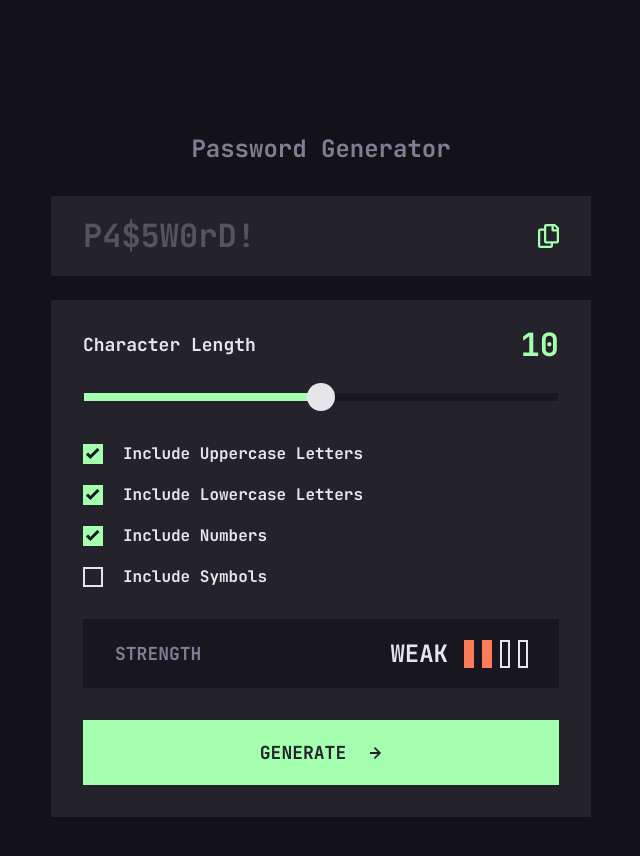
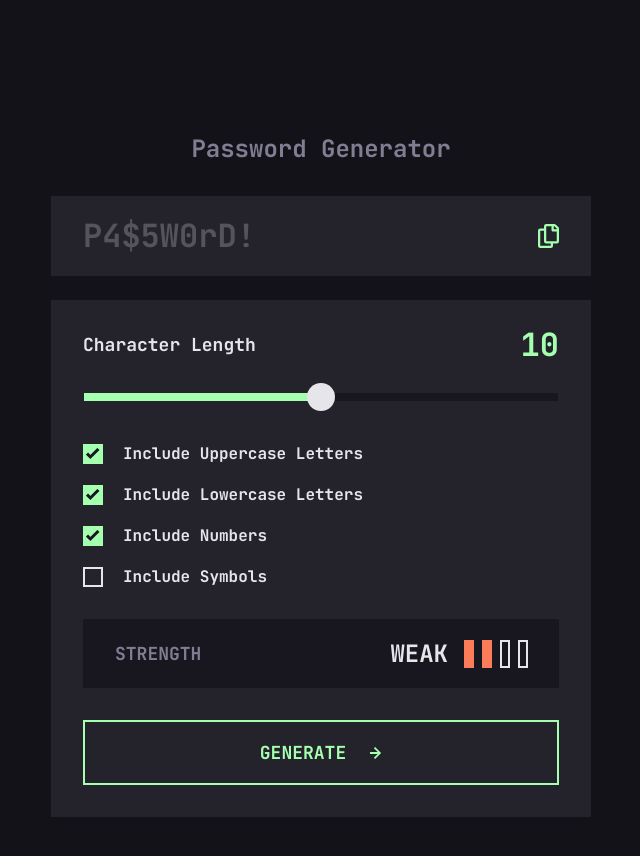
Before and after one commit to HanSeongLee/password-generator-app, a Next.js app: page / in a window 1280 px wide. In both pictures the pointer is over the button "GENERATE". Shown: the top 856 px of the page, without its empty margins (319-959 px from the left). Built offline with nearby package versions, Linux system fonts and the light colour scheme; no server answers.

Commit message:
ADD | Hover animation to Button component

```diff
--- a/components/Button/style.module.scss
+++ b/components/Button/style.module.scss
@@ -11,6 +11,21 @@
   border: 0;
   padding: 0 24px;
   cursor: pointer;
+  transition: color 0.3s, background 0.3s, border 0.3s;
+
+  svg path {
+    transition: fill 0.3s;
+  }
+
+  &:hover {
+    color: #A4FFAF;
+    background: transparent;
+    border: 2px solid #A4FFAF;
+
+    svg path {
+      fill: #A4FFAF;
+    }
+  }
 
   @include media(">tablet") {
     min-height: 65px;
```
